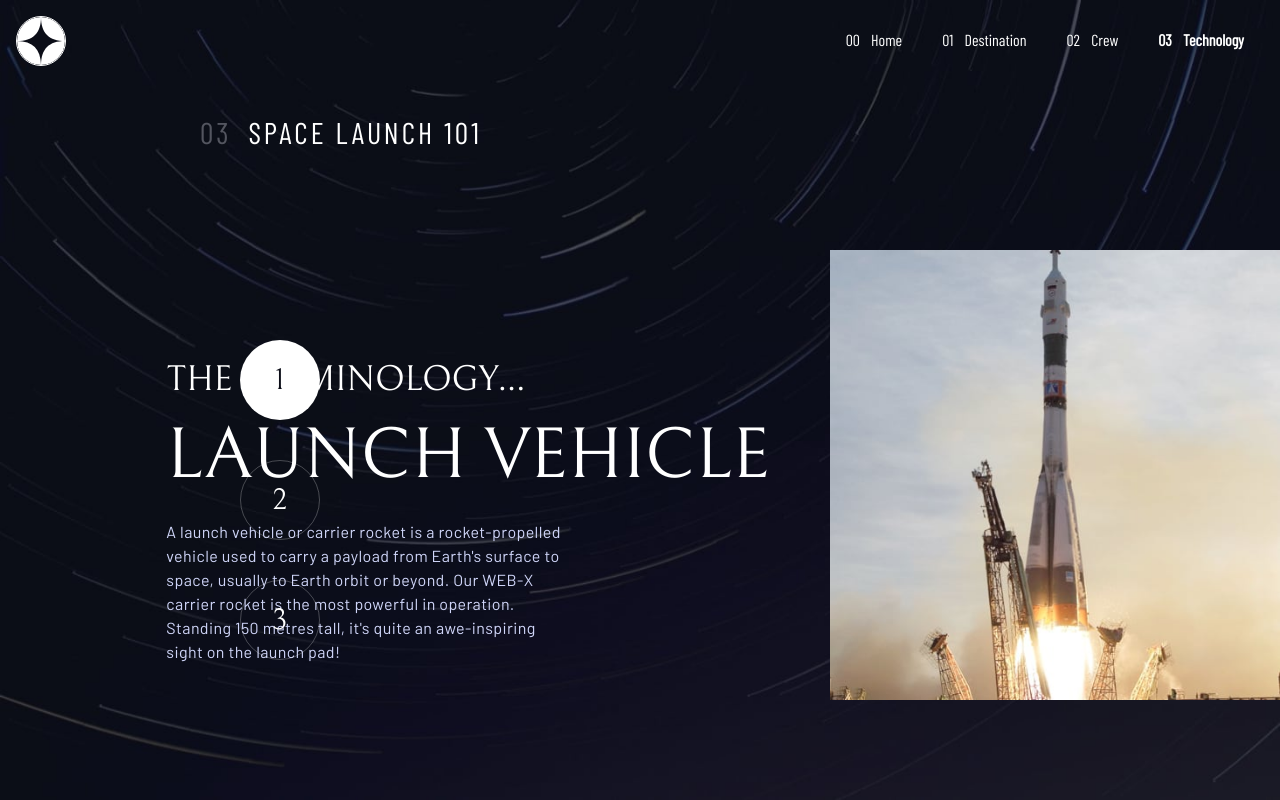
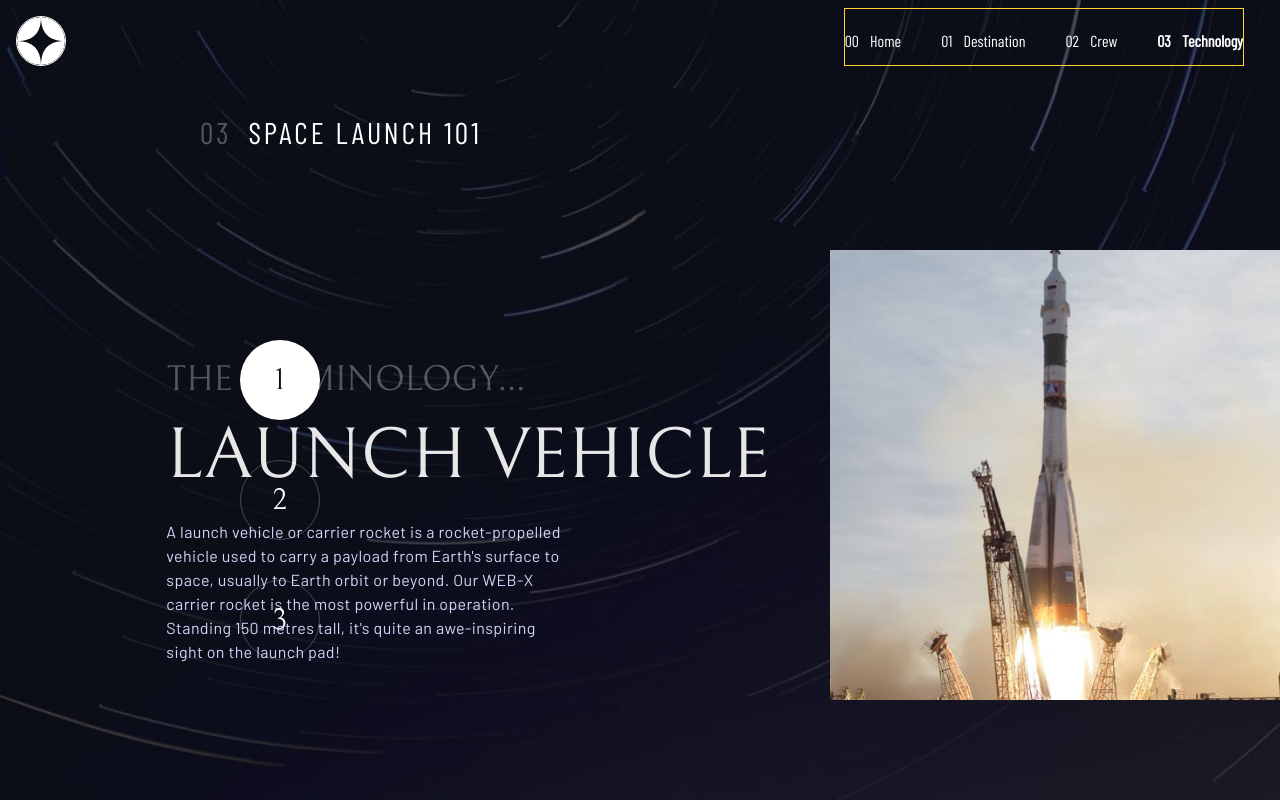
Before and after one commit to kachi-jasperD/space-tourism-website, a React (Vite) app: page /technology in a window 1280 px wide. Built offline with nearby package versions, Linux system fonts and the light colour scheme.

Commit message:
Refactored code to make Title a component

```diff
--- a/src/pages/NavBar.tsx
+++ b/src/pages/NavBar.tsx
@@ -10,7 +10,7 @@ const NavBar = () => {
           alt="Logo"
           className="border border-white rounded-full mt-2 ml-2"
         />
-        <div className="hidden md:block space-x-10 pt-5 text-white">
+        <div className="hidden md:block space-x-10 pt-5 text-white border border-amber-300 ">
           <Link to="/" className="[&.active]:font-bold">
             <span className="mr-2">00</span> Home
           </Link>
--- /dev/null
+++ b/src/pages/Title.tsx
@@ -0,0 +1,14 @@
+type TitleProps = {
+  number: string;
+  title: string;
+};
+const Title = ({ number, title }: TitleProps) => {
+  return (
+    <>
+      <p className="font-barlow-condensed text-white text-center mt-10 md:text-left md:ml-5 lg:ml-50 lg:text-3xl lg:tracking-widest ">
+        <span className="mr-2 text-[#53555f]">{number}</span> {title}
+      </p>
+    </>
+  );
+};
+export default Title;
--- a/src/pages/technology/TechnologyMenuItems.tsx
+++ b/src/pages/technology/TechnologyMenuItems.tsx
@@ -21,7 +21,7 @@ const TechnologyMenuItems = ({
       >
         <img src={landscapeImage} alt="Image of the Moon" className="w-full" />
 
-        <p className="font-bellefair text-xl md:text-3xl mt-25">
+        <p className="font-bellefair text-xl md:text-3xl mt-25 text-white/30">
           THE TERMINOLOGY…
         </p>
         <p className="font-bellefair text-3xl md:text-6xl ">{title}</p>
@@ -35,10 +35,10 @@ const TechnologyMenuItems = ({
         key={id}
       >
         <div>
-          <p className="font-bellefair text-4xl mt-5">
+          <p className="font-bellefair text-4xl mt-5 text-white/30">
             THE TERMINOLOGY…
           </p>
-          <p className="font-bellefair text-7xl  mt-5 ">{title}</p>
+          <p className="font-bellefair text-7xl  mt-5 text-white/90">{title}</p>
           <p className="font-barlow-regular tracking-wide text-left pt-7  pb-9 text-wrap w-[405px] text-[var(--primary-color)]">
             {info}
           </p>
--- a/src/routes/destination.tsx
+++ b/src/routes/destination.tsx
@@ -3,6 +3,7 @@ import { createFileRoute } from "@tanstack/react-router";
 import { useEffect, useState } from "react";
 import data from "../pages/destination/data/data";
 import { DestinationCategories, DestinationMenu } from "@/pages/destination/";
+import Title from "@/pages/Title";
 
 export const Route = createFileRoute("/destination")({
   component: Destination,
@@ -35,9 +36,7 @@ function Destination() {
   return (
     <div>
       <DestinationBackground />
-      <p className="font-barlow-condensed text-white text-center mt-10 md:text-left md:ml-5 lg:ml-50 lg:text-3xl lg:tracking-widest ">
-        <span className="mr-2 text-[#53555f]">01</span> PICK YOUR DESTINATION
-      </p>
+      <Title number="01" title="PICK YOUR DESTINATION" />
       <DestinationCategories
         categories={categories}
         filterItems={filterItems}
--- a/src/routes/technology.tsx
+++ b/src/routes/technology.tsx
@@ -3,6 +3,7 @@ import TechnologyBackground from "@/pages/TechnologyBackground";
 import { createFileRoute } from "@tanstack/react-router";
 import technologies from "@/pages/technology/data/data";
 import { TechnologyCategories, TechnologyMenu } from "@/pages/technology/";
+import Title from "@/pages/Title";
 
 export const Route = createFileRoute("/technology")({
   component: Technology,
@@ -23,9 +24,7 @@ function Technology() {
   return (
     <div>
       <TechnologyBackground />
-      <p className="font-barlow-condensed text-white text-center mt-10 md:text-left md:ml-5 lg:ml-50 lg:text-3xl lg:tracking-widest ">
-        <span className="mr-2 text-[#53555f]">03</span> SPACE LAUNCH 101
-      </p>
+      <Title number="03" title="SPACE LAUNCH 101" />
       <TechnologyCategories
         items={spaceShips}
         filterItems={filterItems}
```
